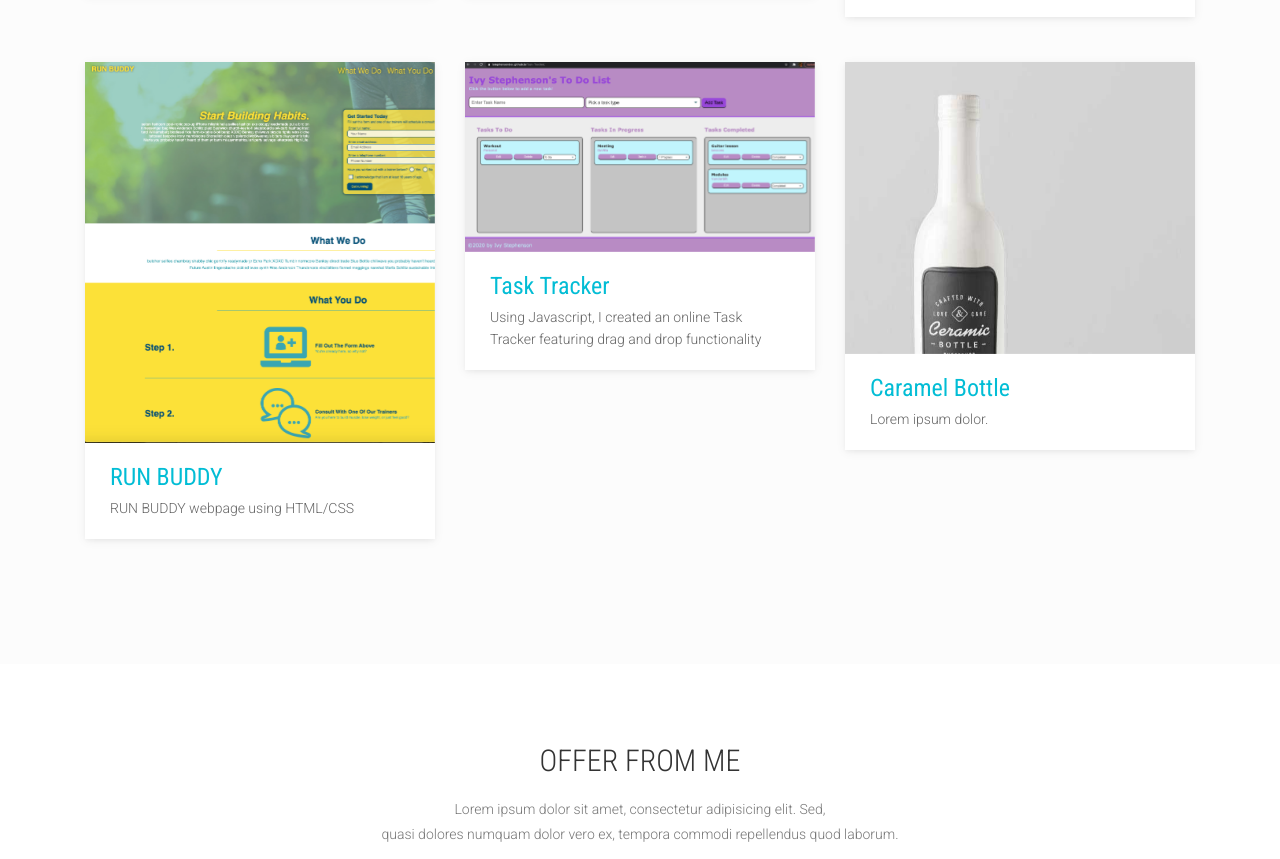
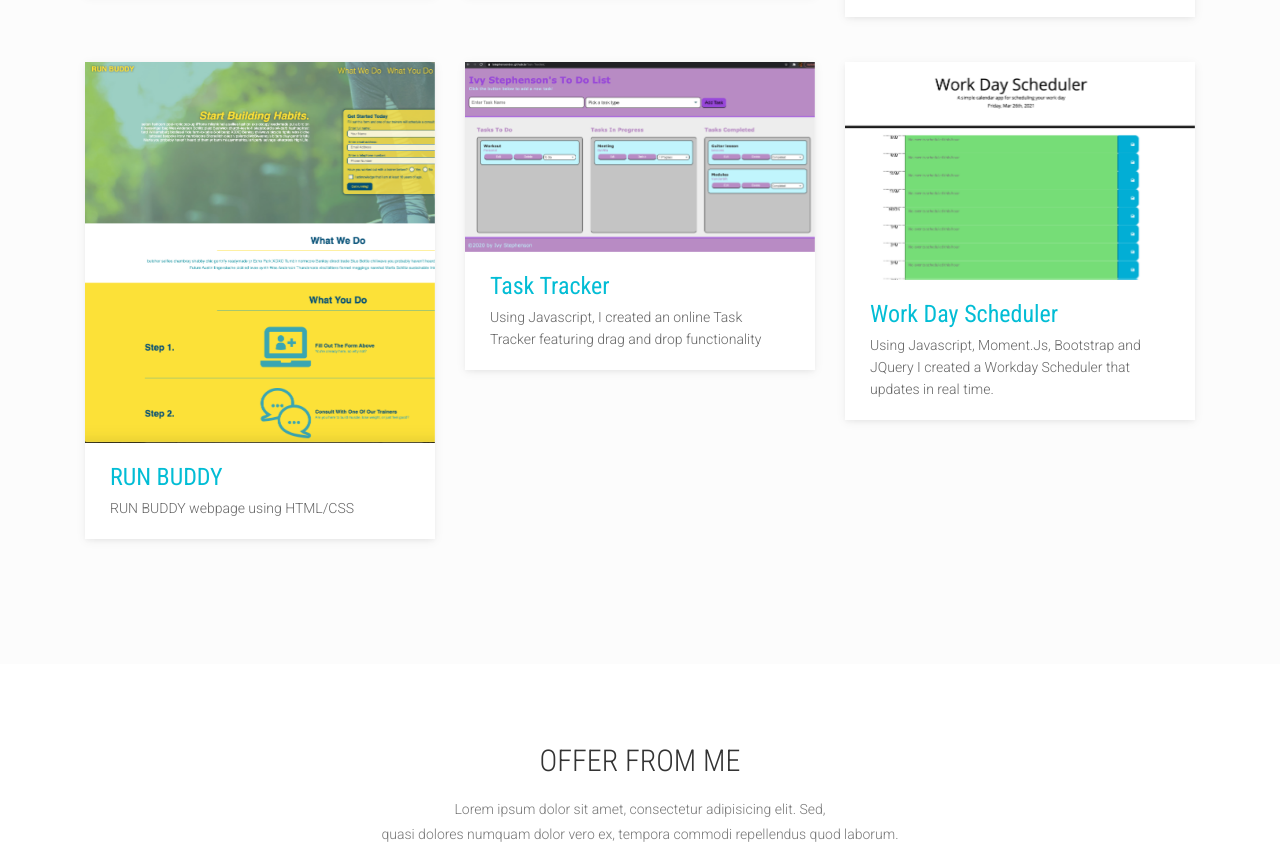
Before and after one commit to Istephensondev/Ivy-Professional-Portfolio, a website: page theme/index.html in a window 1280 px wide. Shown: the part 2249-3108 px from the top of the page. Drawn offline with Linux system fonts and the light colour scheme; files whose address does not match are found by name; a web font is replaced by a local one.

Commit message:
Work Day Scheduler

```diff
--- a/theme/index.html
+++ b/theme/index.html
@@ -309,22 +309,22 @@ Portfolio Section Start
       <div class="col-md-4 col-sm-6">
         <figure class="wow fadeInLeft animated" data-wow-duration="500ms" data-wow-delay="1200ms">
           <div class="img-wrapper">
-            <img src="images/portfolio/item-6.jpg" class="img-fluid" alt="">
+            <img src="images/workday2.jpg" class="img-fluid" alt="">
             <div class="overlay">
               <div class="buttons">
-                <a rel="gallery" class="fancybox" href="images/portfolio/item-6.jpg">Demo</a>
-                <a target="_blank" href="single-portfolio.html">Details</a>
+                <a rel="gallery" class="fancybox" href="images/portfolio/item-6.jpg">Details</a>
+
               </div>
             </div>
           </div>
           <figcaption>
             <h4>
               <a href="#">
-                Caramel Bottle
+                Work Day Scheduler
               </a>
             </h4>
             <p>
-              Lorem ipsum dolor.
+              Using Javascript, Moment.Js, Bootstrap and JQuery I created a Workday Scheduler that updates in real time.
             </p>
           </figcaption>
         </figure>
```
